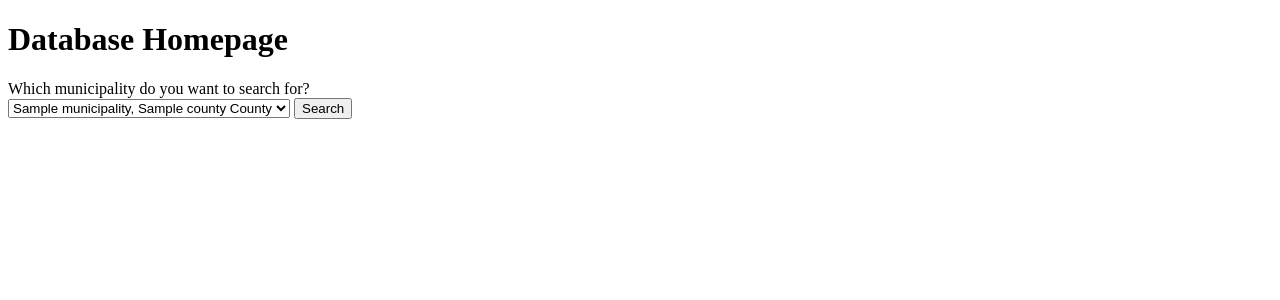
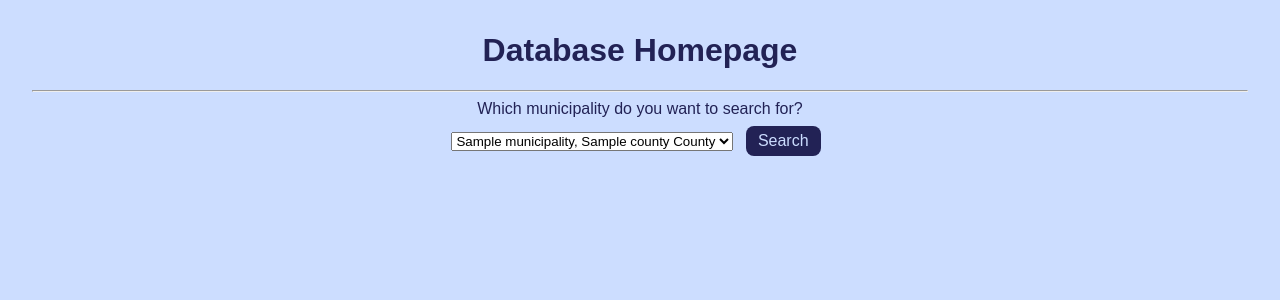
Before and after one commit to pinedaj1/PUBLICNAME, a Flask app: page / in a window 1280 px wide. Shown: the top 300 px of the page. Run offline with Flask 3, Linux system fonts and the light colour scheme; a database or web service that is not in the repository returns one stand-in record (values such as "Sample title"); some libraries are stand-ins or nearby versions.

Commit message:
basic CSS styling

```diff
--- a/web/app.py
+++ b/web/app.py
@@ -59,9 +59,8 @@ import numpy as np
 from base64 import b64encode
 from collections import namedtuple
 from config import config
-from flask import Flask, render_template, request
+from flask import Flask, render_template, request, Response
 from io import BytesIO
-from textwrap import wrap
 
 matplotlib.use('agg')
 
@@ -162,10 +161,6 @@ def municipality():
     return render_template('municipality.html', mno=mno, name=name, county=county, have_vmt=have_vmt)
 
 Municipality = namedtuple('Municipality', ('mno', 'name', 'county'))
-VMT = namedtuple('VMT', ('type', 'miles', 'co2'))
-
-MOT_ENUM = [row[0] for row in connect('SELECT UNNEST(ENUM_RANGE(NULL::means_of_transportation_type));')]
-VMT_ENUM = [row[0] for row in connect('SELECT UNNEST(ENUM_RANGE(NULL::on_road_vehicle_type));')]
 
 @app.route('/')
 def home():
@@ -186,7 +181,7 @@ def vmt():
     name, county = name_and_county(mno)
     miles_year_table = TypedYearTable('Miles', 'on_road_vehicle', mno)
     if len(miles_year_table.rows) == 0:
-        raise RuntimeError('no years available')
+        return Response(status=400)
     miles_chart = miles_year_table.bar_chart('Miles Traveled by On-road Vehicles',)
     co2_year_table = TypedYearTable('CO2', 'on_road_vehicle', mno)
     co2_chart = co2_year_table.bar_chart('CO2 Emissions in Tons by On-road Vehicles',)
--- /dev/null
+++ b/web/static/style.css
@@ -0,0 +1,41 @@
+:root {
+  --fg: #cdf;
+  --bg: #225;
+}
+
+@media(prefers-color-scheme: light) {
+  :root {
+    --fg: #225;
+    --bg: #cdf;
+  }
+}
+
+body {
+  font-family: sans-serif;
+  margin: 32px;
+
+  color: var(--fg);
+  background-color: var(--bg);
+
+  text-align: center;
+  font-size: 16px;
+}
+
+table, th, td {
+  border: 1px solid var(--fg);
+}
+
+input[type=submit] {
+  background-color: var(--fg);
+  color: var(--bg);
+  border: none;
+  padding: 6px 12px;
+  display: inline-block;
+  margin: 8px;
+  border-radius: 8px;
+  font-size: 16px;
+}
+
+input[type=submit]:hover {
+  cursor: pointer;
+}
--- a/web/templates/base.html
+++ b/web/templates/base.html
@@ -4,11 +4,7 @@
   <meta charset="utf-8" />
   <meta name="viewport" content="width=device-width, initial-scale=1.0" />
   <title>{% block title %}{% endblock %}</title>
-  <style>
-    table, th, td {
-      border: 1px solid black;
-    }
-  </style>
+  <link rel="stylesheet" href="/static/style.css" />
 </head>
 <body>
   <main>
--- a/web/templates/index.html
+++ b/web/templates/index.html
@@ -4,9 +4,11 @@
         <meta charset="utf-8" />
         <meta name="viewport" content="width=device-width, initial-scale=1.0" />
         <title>Database Homepage</title>
+        <link rel="stylesheet" href="/static/style.css" />
     </head>
     <body>
         <h1>Database Homepage</h1>
+        <hr/>
         Which municipality do you want to search for?
         <form action="/municipality" method="POST">
             <select name="mno">
```
Also changed, not shown: web/templates/municipality.html (+4 -6 lines).
